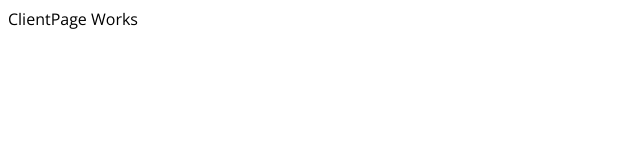
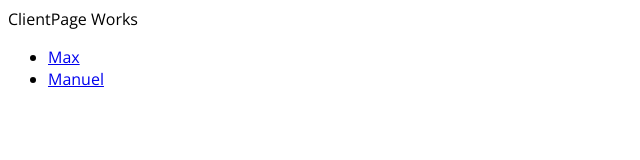
Before and after one commit to gitgregoryfuntera/next-js-udemy-the-complete-guide, a Next.js app: page /clients in a window 1280 px wide. Shown: the top 160 px of the page, without its empty margins (0-640 px from the left). Built offline with nearby package versions, Linux system fonts and the light colour scheme.

Commit message:
- added routing learnings

```diff
--- a/pages/clients/index.js
+++ b/pages/clients/index.js
@@ -1,7 +1,22 @@
+import Link from "next/link";
+
 const ClientPage = () => {
-    return (
-        <div>ClientPage Works</div>
-    )
-}
+  const clients = [
+    { id: "max", name: "Max" },
+    { id: "manu", name: "Manuel" },
+  ];
+  return (
+    <div>
+      ClientPage Works
+      <ul>
+        {clients.map((client) => (
+          <li key={client.id}>
+            <Link href={`/clients/${client.id}`}>{client.name}</Link>
+          </li>
+        ))}
+      </ul>
+    </div>
+  );
+};
 
 export default ClientPage;
```
Also changed, not shown: pages/clients/[id]/index.js (+15 -4 lines), pages/index.js (+10 -0 lines).
